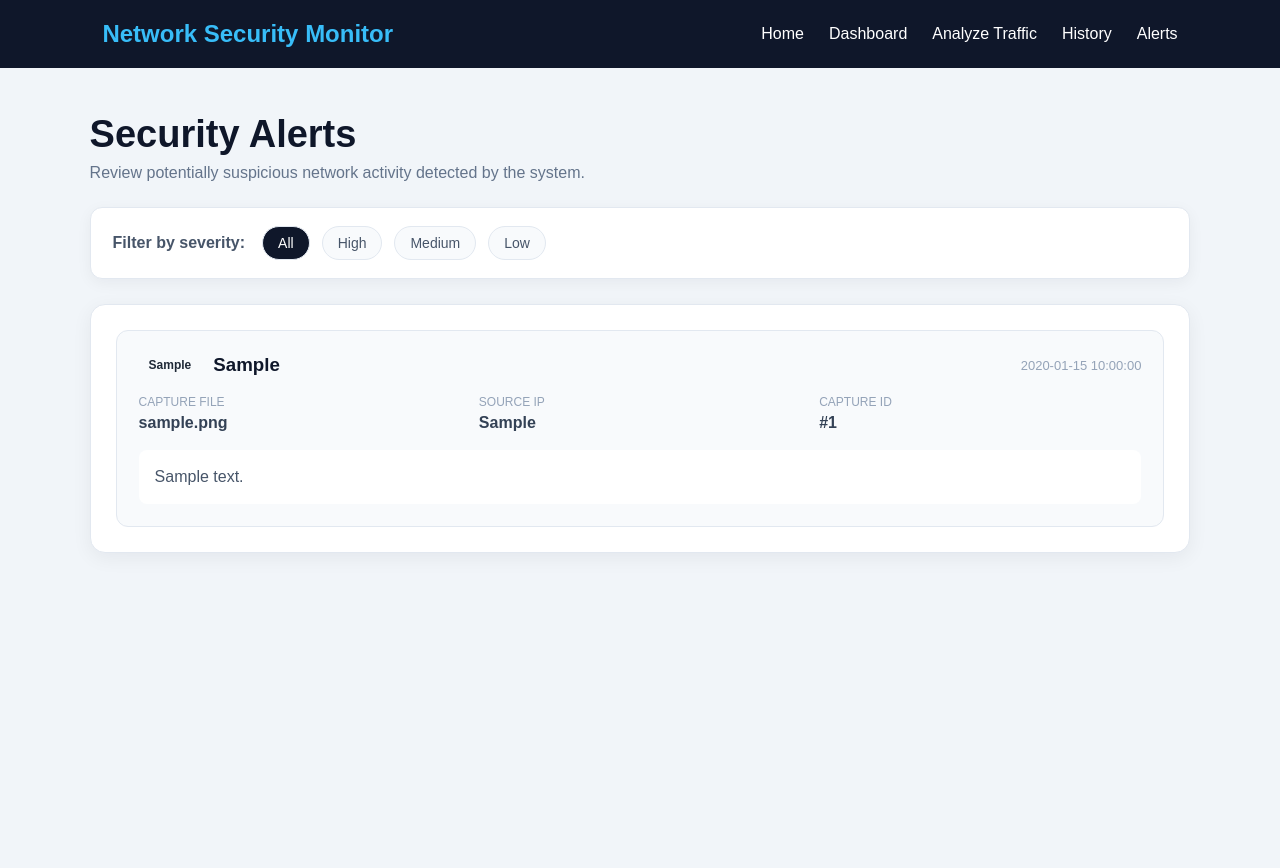
After one commit to Magehewalagesadeepalakshan123/network-security-monitor, a Flask app: page /alerts in a window 1280 px wide. The commit adds this page. Run offline with Flask 3, Linux system fonts and the light colour scheme; tables that the repository leaves empty hold one stand-in row (values such as "Sample post").

Commit message:
Add security alerts page and severity filters

```diff
--- a/app.py
+++ b/app.py
@@ -19,7 +19,8 @@ from database import (
     init_db,
     save_analysis,
     get_capture_history,
-    get_dashboard_data
+    get_dashboard_data,
+    get_all_alerts
 )
 
 
@@ -324,7 +325,49 @@ def dashboard():
 # Start Application
 # ---------------------------------------------------
 
+
+# ---------------------------------------------------
+# Security Alerts
+# ---------------------------------------------------
+
+@app.route("/alerts")
+def alerts():
+
+    severity = request.args.get(
+        "severity"
+    )
+
+    alert_records = get_all_alerts(
+        severity
+    )
+
+    return render_template(
+        "alerts.html",
+        alerts=alert_records,
+        selected_severity=severity
+    )
+
+
+
+
+
+
+
+
+
+
+
+
+
+
+
+
+
+
+
+
 if __name__ == "__main__":
+
 
     app.run(
         debug=True
--- a/database.py
+++ b/database.py
@@ -263,3 +263,49 @@ def get_dashboard_data():
         severity_data,
         recent_captures
     )
+
+
+def get_all_alerts(severity=None):
+
+    connection = get_connection()
+
+    if severity:
+
+        alerts = connection.execute(
+            """
+            SELECT
+                alerts.*,
+                captures.filename
+            FROM alerts
+
+            JOIN captures
+                ON alerts.capture_id = captures.id
+
+            WHERE UPPER(alerts.severity) = ?
+
+            ORDER BY alerts.id DESC
+            """,
+            (
+                severity.upper(),
+            )
+        ).fetchall()
+
+    else:
+
+        alerts = connection.execute(
+            """
+            SELECT
+                alerts.*,
+                captures.filename
+            FROM alerts
+
+            JOIN captures
+                ON alerts.capture_id = captures.id
+
+            ORDER BY alerts.id DESC
+            """
+        ).fetchall()
+
+    connection.close()
+
+    return alerts
--- a/static/css/style.css
+++ b/static/css/style.css
@@ -910,3 +910,255 @@ footer {
     }
 
 }
+
+
+/* =========================
+   Security Alerts Page
+========================= */
+
+.alerts-page {
+    min-height: 100vh;
+    background: #f1f5f9;
+    padding: 45px 7% 70px;
+}
+
+
+.alerts-page-header {
+    margin-bottom: 25px;
+}
+
+
+.alerts-page-header h1 {
+    color: #0f172a;
+    font-size: 38px;
+    margin-bottom: 8px;
+}
+
+
+.alerts-page-header p {
+    color: #64748b;
+}
+
+
+/* Filters */
+
+.alert-filter-card {
+    background: white;
+
+    display: flex;
+    align-items: center;
+    flex-wrap: wrap;
+
+    gap: 12px;
+
+    padding: 18px 22px;
+
+    border-radius: 12px;
+
+    margin-bottom: 25px;
+
+    border: 1px solid #e2e8f0;
+
+    box-shadow:
+        0 4px 15px
+        rgba(15, 23, 42, 0.05);
+}
+
+
+.alert-filter-card span {
+    color: #475569;
+    font-weight: 600;
+    margin-right: 5px;
+}
+
+
+.filter-btn {
+    text-decoration: none;
+
+    color: #475569;
+
+    background: #f8fafc;
+
+    padding: 8px 15px;
+
+    border-radius: 20px;
+
+    font-size: 14px;
+
+    border: 1px solid #e2e8f0;
+}
+
+
+.filter-btn:hover {
+    background: #e2e8f0;
+}
+
+
+.filter-active {
+    background: #0f172a;
+    color: white;
+}
+
+
+.filter-active-high {
+    background: #fee2e2;
+    color: #b91c1c;
+    border-color: #fecaca;
+}
+
+
+.filter-active-medium {
+    background: #fef3c7;
+    color: #a16207;
+    border-color: #fde68a;
+}
+
+
+.filter-active-low {
+    background: #dbeafe;
+    color: #1d4ed8;
+    border-color: #bfdbfe;
+}
+
+
+/* Alert container */
+
+.alerts-page-card {
+    background: white;
+
+    border-radius: 15px;
+
+    padding: 25px;
+
+    border: 1px solid #e2e8f0;
+
+    box-shadow:
+        0 5px 20px
+        rgba(15, 23, 42, 0.06);
+}
+
+
+.alerts-page-list {
+    display: grid;
+    gap: 18px;
+}
+
+
+.security-alert-row {
+    border: 1px solid #e2e8f0;
+
+    background: #f8fafc;
+
+    border-radius: 12px;
+
+    padding: 22px;
+}
+
+
+.security-alert-header {
+    display: flex;
+
+    justify-content: space-between;
+
+    align-items: center;
+
+    gap: 20px;
+
+    margin-bottom: 18px;
+}
+
+
+.security-alert-title {
+    display: flex;
+
+    align-items: center;
+
+    gap: 12px;
+}
+
+
+.security-alert-title h3 {
+    color: #0f172a;
+}
+
+
+.alert-date {
+    color: #94a3b8;
+    font-size: 13px;
+}
+
+
+/* Alert information */
+
+.security-alert-body {
+    display: grid;
+
+    grid-template-columns:
+        repeat(
+            auto-fit,
+            minmax(160px, 1fr)
+        );
+
+    gap: 18px;
+
+    margin-bottom: 18px;
+}
+
+
+.alert-information span {
+    display: block;
+
+    color: #94a3b8;
+
+    font-size: 12px;
+
+    margin-bottom: 5px;
+
+    text-transform: uppercase;
+}
+
+
+.alert-information strong {
+    color: #334155;
+}
+
+
+.alert-description {
+    background: white;
+
+    border-radius: 8px;
+
+    padding: 14px 16px;
+
+    color: #475569;
+
+    line-height: 1.6;
+}
+
+
+.no-alerts-page {
+    text-align: center;
+    padding: 60px 20px;
+}
+
+
+.no-alerts-page h2 {
+    color: #0f172a;
+    margin-bottom: 10px;
+}
+
+
+.no-alerts-page p {
+    color: #64748b;
+    margin-bottom: 25px;
+}
+
+
+@media (max-width: 700px) {
+
+    .security-alert-header {
+        flex-direction: column;
+        align-items: flex-start;
+    }
+
+}
--- /dev/null
+++ b/templates/alerts.html
@@ -0,0 +1,294 @@
+<!DOCTYPE html>
+<html lang="en">
+
+<head>
+
+    <meta charset="UTF-8">
+
+    <meta
+        name="viewport"
+        content="width=device-width, initial-scale=1.0"
+    >
+
+    <title>
+        Security Alerts
+    </title>
+
+    <link
+        rel="stylesheet"
+        href="{{ url_for('static', filename='css/style.css') }}"
+    >
+
+</head>
+
+
+<body>
+
+
+<!-- =========================
+     NAVIGATION
+========================= -->
+
+<div class="navbar">
+
+    <h2>
+        Network Security Monitor
+    </h2>
+
+    <div class="nav-links">
+
+        <a href="{{ url_for('home') }}">
+            Home
+        </a>
+
+        <a href="{{ url_for('dashboard') }}">
+            Dashboard
+        </a>
+
+        <a href="{{ url_for('upload') }}">
+            Analyze Traffic
+        </a>
+
+        <a href="{{ url_for('history') }}">
+            History
+        </a>
+
+        <a href="{{ url_for('alerts') }}">
+            Alerts
+        </a>
+
+    </div>
+
+</div>
+
+
+<!-- =========================
+     ALERT PAGE
+========================= -->
+
+<section class="alerts-page">
+
+
+    <div class="alerts-page-header">
+
+        <div>
+
+            <h1>
+                Security Alerts
+            </h1>
+
+            <p>
+                Review potentially suspicious
+                network activity detected by the system.
+            </p>
+
+        </div>
+
+    </div>
+
+
+    <!-- =========================
+         FILTERS
+    ========================== -->
+
+    <div class="alert-filter-card">
+
+        <span>
+            Filter by severity:
+        </span>
+
+
+        <a
+            href="{{ url_for('alerts') }}"
+            class="filter-btn
+            {% if not selected_severity %}
+            filter-active
+            {% endif %}"
+        >
+            All
+        </a>
+
+
+        <a
+            href="{{ url_for('alerts', severity='HIGH') }}"
+            class="filter-btn
+            {% if selected_severity == 'HIGH' %}
+            filter-active-high
+            {% endif %}"
+        >
+            High
+        </a>
+
+
+        <a
+            href="{{ url_for('alerts', severity='MEDIUM') }}"
+            class="filter-btn
+            {% if selected_severity == 'MEDIUM' %}
+            filter-active-medium
+            {% endif %}"
+        >
+            Medium
+        </a>
+
+
+        <a
+            href="{{ url_for('alerts', severity='LOW') }}"
+            class="filter-btn
+            {% if selected_severity == 'LOW' %}
+            filter-active-low
+            {% endif %}"
+        >
+            Low
+        </a>
+
+    </div>
+
+
+    <!-- =========================
+         ALERT LIST
+    ========================== -->
+
+    <div class="alerts-page-card">
+
+
+        {% if alerts %}
+
+
+            <div class="alerts-page-list">
+
+
+                {% for alert in alerts %}
+
+
+                    <div class="security-alert-row">
+
+
+                        <div class="security-alert-header">
+
+
+                            <div class="security-alert-title">
+
+                                <span
+                                    class="severity
+                                    severity-{{ alert.severity|lower }}"
+                                >
+                                    {{ alert.severity }}
+                                </span>
+
+
+                                <h3>
+                                    {{ alert.alert_type }}
+                                </h3>
+
+                            </div>
+
+
+                            <span class="alert-date">
+
+                                {{ alert.created_at }}
+
+                            </span>
+
+
+                        </div>
+
+
+                        <div class="security-alert-body">
+
+
+                            <div class="alert-information">
+
+                                <span>
+                                    Capture File
+                                </span>
+
+                                <strong>
+                                    {{ alert.filename }}
+                                </strong>
+
+                            </div>
+
+
+                            <div class="alert-information">
+
+                                <span>
+                                    Source IP
+                                </span>
+
+                                <strong>
+                                    {{ alert.source_ip }}
+                                </strong>
+
+                            </div>
+
+
+                            <div class="alert-information">
+
+                                <span>
+                                    Capture ID
+                                </span>
+
+                                <strong>
+                                    #{{ alert.capture_id }}
+                                </strong>
+
+                            </div>
+
+
+                        </div>
+
+
+                        <div class="alert-description">
+
+                            <p>
+                                {{ alert.description }}
+                            </p>
+
+                        </div>
+
+
+                    </div>
+
+
+                {% endfor %}
+
+
+            </div>
+
+
+        {% else %}
+
+
+            <div class="no-alerts-page">
+
+                <h2>
+                    No Security Alerts Found
+                </h2>
+
+                <p>
+                    No alerts match the selected
+                    severity filter.
+                </p>
+
+                <a
+                    href="{{ url_for('upload') }}"
+                    class="dashboard-action"
+                >
+                    Analyze Network Traffic
+                </a>
+
+            </div>
+
+
+        {% endif %}
+
+
+    </div>
+
+
+</section>
+
+
+</body>
+
+</html>
--- a/templates/dashboard.html
+++ b/templates/dashboard.html
@@ -55,6 +55,10 @@
 
         <a href="{{ url_for('history') }}">
             History
+        </a>
+
+        <a href="{{ url_for('alerts') }}">
+            Alerts
         </a>
 
     </div>
```
Also changed, not shown: templates/history.html (+11 -1 lines), templates/index.html (+8 -3 lines), templates/result.html (+10 -3 lines), templates/upload.html (+7 -1 lines).
